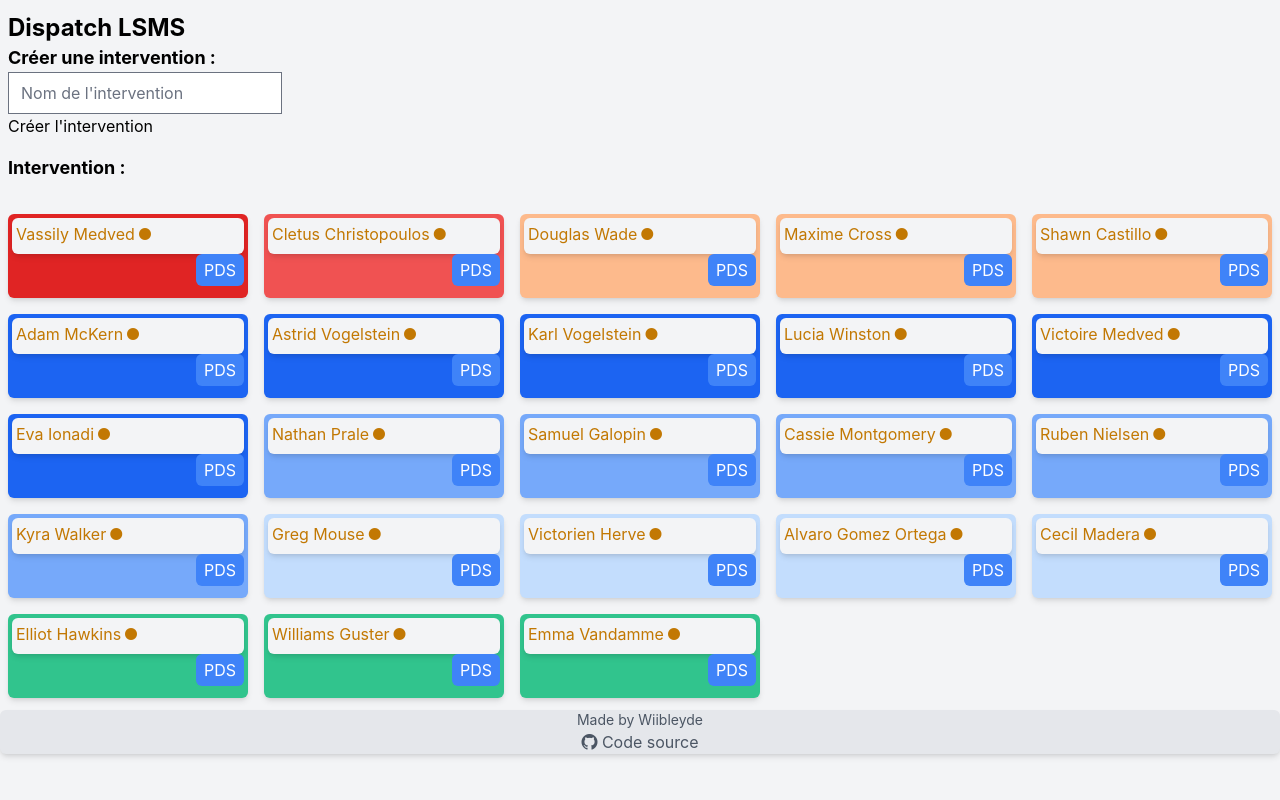
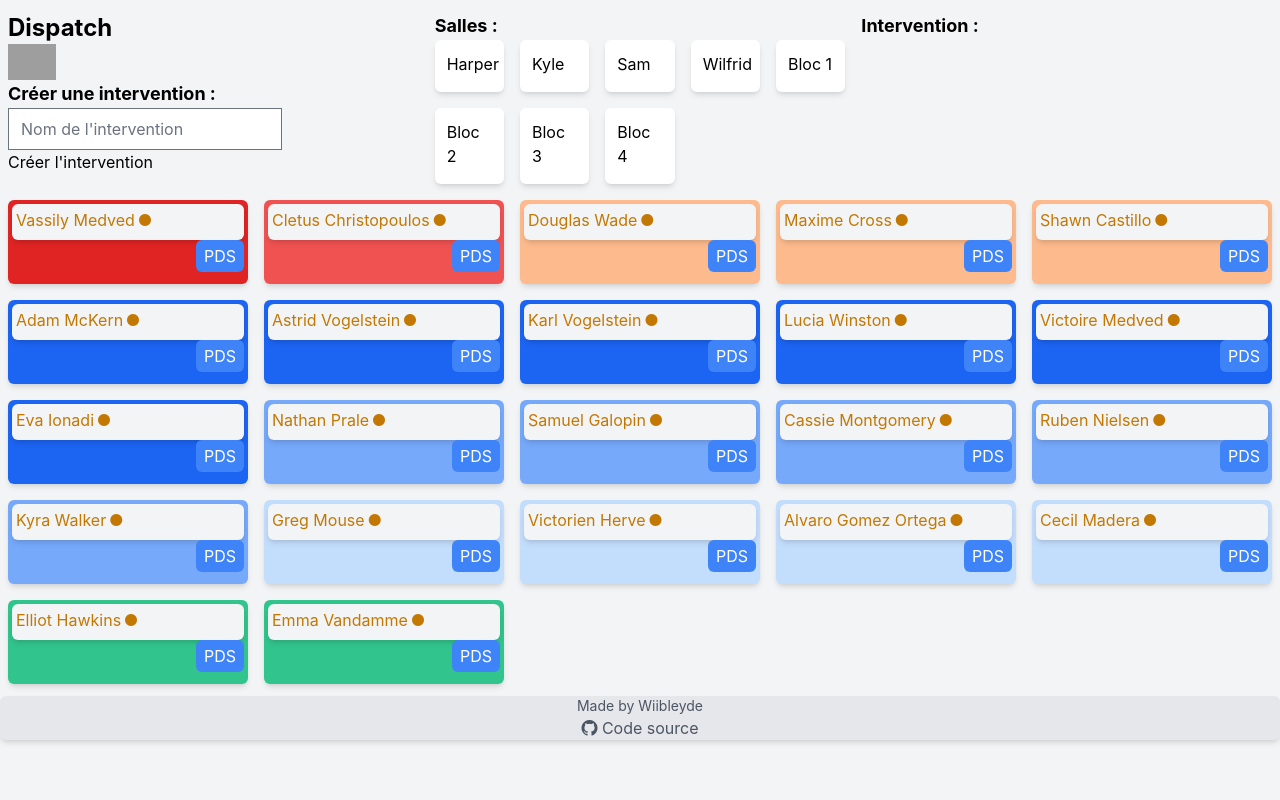
Before and after one commit to Wiibleyde/FailyV-Dispatch, a Flask app: page / in a window 1280 px wide. Run offline with Flask 3, Linux system fonts and the light colour scheme; data comes from the database, SQL or seed files in the repository; data that the repository does not hold is empty; some libraries are stand-ins or nearby versions; grey boxes are pictures that could not be loaded.

Commit message:
Update page style
Signed-off-by: Wiibleyde <nathan@bonnell.fr>

```diff
--- a/main.py
+++ b/main.py
@@ -102,7 +102,7 @@ def unsetDoctorIndispo(id):
 
 @app.route('/setDoctor/<int:idDoc>/toSalle/<string:idSalle>', methods=['GET', 'POST'])
 def setDoctorToSalle(idDoc, idSalle):
-    database.insertSalleDoc(idDoc, idSalle)
+    database.insertSalleDoc(idSalle, idDoc)
     doc = database.selectDocById(idDoc)
     flash(f'{doc[2]} {doc[1]} ajouté à la salle avec succès !', 'success')
     return redirect(url_for('index'))
@@ -160,7 +160,6 @@ if __name__=='__main__':
         31/03/2023 - 555-3425 Cecil Madera""","Résident")
     addDoctorsToDatabase(docs)
     docs = RegexUtils.doctorToList("""04/04/2023 - 555-0271 Elliot Hawkins
-        19/04/2023 - 555-7330 Williams Guster
         21/04/2023 - 555-1412 Emma Vandamme
         ""","Interne")
     addDoctorsToDatabase(docs)
--- a/services/SqlService.py
+++ b/services/SqlService.py
@@ -264,11 +264,11 @@ class SqlService:
             cursor.execute(req, (idDoc, idInt))
             connection.commit()
 
-    def deleteSalleDoc(self, id):
+    def deleteSalleDoc(self, idDoc, idSalle):
         with sqlite3.connect(self.filename) as connection:
             cursor = connection.cursor()
-            req = "DELETE FROM SallesDocteurs WHERE id = ?"
-            cursor.execute(req, (id,))
+            req = "DELETE FROM SallesDocteurs WHERE idDocteur = ? AND idSalle = ?"
+            cursor.execute(req, (idDoc, idSalle))
             connection.commit()
 
 
--- a/templates/fragments/import.html
+++ b/templates/fragments/import.html
@@ -1,3 +1,5 @@
 <script src="https://ajax.googleapis.com/ajax/libs/jquery/3.6.0/jquery.min.js"></script>
 <link rel="stylesheet" href="https://cdn.jsdelivr.net/npm/bootstrap-icons@1.10.4/font/bootstrap-icons.css">
 <link href="https://cdnjs.cloudflare.com/ajax/libs/flowbite/1.6.5/flowbite.min.css" rel="stylesheet" />
+<script src="https://cdn.jsdelivr.net/npm/bootstrap@5.3.0-alpha3/dist/js/bootstrap.bundle.min.js" integrity="sha384-ENjdO4Dr2bkBIFxQpeoTz1HIcje39Wm4jDKdf19U8gI4ddQ3GYNS7NTKfAdVQSZe" crossorigin="anonymous"></script>
+<script src="https://cdnjs.cloudflare.com/ajax/libs/flowbite/1.6.5/flowbite.min.js"></script>
--- a/templates/fragments/message.html
+++ b/templates/fragments/message.html
@@ -21,7 +21,7 @@
                 {% for compteur in range(0, errors|length) %}
                 <div class="bg-gray-300 border border-red-400 text-red-500 px-4 py-3 rounded relative" id="error{{ compteur }}">
                     <div class="bg-red-500 h-1 absolute top-0 left-0" id="errorProgressBar{{ compteur }}"></div>
-                    <strong class="font-bold">Error: </strong>
+                    <strong class="font-bold">Erreur : </strong>
                     <span class="block sm:inline">{{ errors[compteur] }}</span>
                     <button class="absolute top-0 bottom-0 right-0 px-4 py-3" onclick="closeMessageOnClick('#error{{ compteur }}')">
                         <span class="absolute top-0 bottom-0 right-0 px-4 py-3">
@@ -47,7 +47,7 @@
                 {% for compteur in range(0, successes|length) %}
                 <div class="bg-gray-300 border border-green-400 text-green-500 px-4 py-3 rounded relative" id="success{{ compteur }}">
                     <div class="bg-green-500 h-1 absolute top-0 left-0" id="successProgressBar{{ compteur }}"></div>
-                    <strong class="font-bold">Success: </strong>
+                    <strong class="font-bold">Succès : </strong>
                     <span class="block sm:inline">{{ successes[compteur] }}</span>
                     <button class="absolute top-0 bottom-0 right-0 px-4 py-3" onclick="closeMessageOnClick('#success{{ compteur }}')">
                         <span class="absolute top-0 bottom-0 right-0 px-4 py-3">
--- a/templates/index.html
+++ b/templates/index.html
@@ -13,47 +13,64 @@
     </header>
     <body class="bg-gray-100">
         <div class="container mx-auto px-2 py-3">
-            <div class="grid grid-cols-12 gap-4">
+            <div class="grid grid-cols-3 gap-4">
+                <div class="justify-start">
                     <div>
-                    <div class="col-12">
-                        <h1 class="text-2xl font-bold">Dispatch LSMS</h1>
+                        <h1 class="text-2xl font-bold">Dispatch <img src="https://media.discordapp.net/attachments/1078290195620835350/1078290236787929168/logo.png?width=1039&height=671" alt="LSMS Logo" class="w-12"></h1>
                     </div>
-                    <div class="col-12">
+                    <div>
                         <h2 class="text-lg font-bold mt-5">Créer une intervention :</h2>
                         {% block createInter %}
-                            <form method="post" class="">
+                            <form method="post" class="flex flex-col">
                                 {{ form.hidden_tag() }}
                                 <div class="text-black my-1">
                                     {{ form.nomInt }}
                                 </div>
-                                <div class="">
+                                <div class="text-black my-1">
                                     {{ form.submitInt }}
                                 </div>
                             </form>
                         {% endblock %}
                     </div>
                 </div>
+                <div class="justify-center">
                     <div>
-                    <div class="col-12 mb-4">
-                        <h2 class="text-lg font-bold mt-5">Intervention :</h2>
+                        <h2 class="text-lg font-bold mt-5">Salles :</h2>
                         <div class="grid grid-cols-5 gap-4">
-                            {% for intervention in interventions %}
+                            {% for salle in salles %}
                                 <div class="bg-white rounded-md shadow-md p-3">
-                                    <p class="mb-1">{{ intervention }} <a href="/deleteIntervention/{{ intervention.id }}" class="py-1 px-2 rounded-md text-white bg-red-600 hover:bg-red-700"><i class="bi bi-trash3"></i></a></p>
-                                    {% for intDoc in intDocs %}
-                                        {% if intDoc.idIntervention == intervention.id %}
+                                    <p class="mb-1">{{ salle }}</p>
                                     <div class="flex justify-between">
-                                                <a href="/unsetDoctor/{{ intDoc.idDocteur }}/fromIntervention/{{ intervention.id }}" class="py-1 px-2 rounded-md text-white bg-red-600 hover:bg-red-700">{{ doctors[intDoc.idDocteur - 1] }}</a>
-                                            </div>
+                                        {% for salleDoc in salleDocs %}
+                                            {% if salleDoc.idIntervention == salle.id %}
+                                                <a href="/unsetDoctor/{{ salleDoc.idDocteur }}/fromSalle/{{ salle.id }}" class="py-1 px-1 rounded-md text-white bg-red-600 hover:bg-red-700">{{ doctors[salleDoc.idDocteur - 1].prenom }}</a>
                                             {% endif %}
                                         {% endfor %}
+                                    </div>
                                 </div>
                             {% endfor %}
                         </div>
                     </div>
                 </div>
-                <div>
-                    <div class="col-12">
+                <div class="justify-end">
+                    <h2 class="text-lg font-bold mt-5">Intervention :</h2>
+                    <div class="grid grid-cols-3 gap-4">
+                        {% for intervention in interventions %}
+                            <div class="bg-white rounded-md shadow-md p-3">
+                                <p class="mb-1">{{ intervention }} <a href="/deleteIntervention/{{ intervention.id }}" class="py-1 px-2 rounded-md text-white bg-red-600 hover:bg-red-700"><i class="bi bi-trash3"></i></a></p>
+                                <div class="flex justify-between">
+                                    {% for intDoc in intDocs %}
+                                        {% if intDoc.idIntervention == intervention.id %}
+                                            <a href="/unsetDoctor/{{ intDoc.idDocteur }}/fromIntervention/{{ intervention.id }}" class="py-1 px-2 rounded-md text-white bg-red-600 hover:bg-red-700">{{ doctors[intDoc.idDocteur - 1].prenom }}</a>
+                                        {% endif %}
+                                    {% endfor %}
+                                </div>
+                            </div>
+                        {% endfor %}
+                    </div>
+                </div>
+            </div>
+            <div class=" mt-4">
                 <div class="grid grid-cols-5 gap-4">
                     {% for doctor in doctors %}
                         {% if doctor.grade == "Directeur"%}
@@ -83,10 +100,18 @@
                                             <a href="/unsetDoctorService/{{ doctor.id }}" class="py-1 px-2 rounded-md text-white bg-red-800 hover:bg-red-900">FDS</a>
                                             <a href="/setDoctorIndispo/{{ doctor.id }}" class="py-1 px-2 rounded-md text-white bg-yellow-500 hover:bg-yellow-600">Indispo</a>
                                             <div class="dropdown inline-block relative">
-                                                        <button onclick="dropdown('{{ doctor.id }}')" class="dropbtn bg-blue-500 text-white p-1 text-sm border-none cursor-pointer rounded-md">Inter</button>
+                                                <button onclick="interDropdown('{{ doctor.id }}')" class="dropbtn bg-blue-500 text-white p-1 text-sm border-none cursor-pointer rounded-md">Inter</button>
                                                 <div id="interDrop{{ doctor.id }}" class="dropdown-content absolute bg-gray-100 shadow-md rounded-md z-10">
                                                     {% for intervention in interventions %}
                                                         <a href="/setDoctor/{{ doctor.id }}/toIntervention/{{ intervention.id }}" class="block px-4 py-2 hover:bg-gray-300">{{ intervention }}</a>
+                                                    {% endfor %}
+                                                </div>
+                                            </div>
+                                            <div class="dropdown inline-block relative">
+                                                <button onclick="salleDropdown('{{ doctor.id + 500 }}')" class="dropbtn bg-blue-500 text-white p-1 text-sm border-none cursor-pointer rounded-md">Salle</button>
+                                                <div id="salleDrop{{ doctor.id + 500 }}" class="dropdown-content absolute bg-gray-100 shadow-md rounded-md z-10">
+                                                    {% for salle in salles %}
+                                                        <a href="/setDoctor/{{ doctor.id }}/toSalle/{{ salle.id }}" class="block px-4 py-2 hover:bg-gray-300">{{ salle }}</a>
                                                     {% endfor %}
                                                 </div>
                                             </div>
@@ -118,20 +143,6 @@
                 </div>
             </div>
         </div>
-            </div>
-            <!-- <div class="col-12">
-                <h2 class="text-lg font-bold mt-5">Salles :</h2>
-                <ul class="list-disc pl-5">
-                    {% for salle in salles %}
-                        {% if salle.indisponible == '0' %}
-                            <li class="text-green-600">{{ salle.nom }}</li>
-                        {% else %}
-                            <li class="text-red-600">{{ salle.nom }}</li>
-                        {% endif %}
-                    {% endfor %}
-                </ul>
-            </div> -->
-        </div>
     </body>
     <footer>
         <div class="container mx-auto text-center bottom-4 w-full bg-gray-200 shadow-md rounded-md">
@@ -139,19 +150,19 @@
             <p><a href="https://github.com/Wiibleyde/FailyV-Dispatch" class="text-gray-600 hover:text-gray-800"><i class="bi bi-github"></i> Code source</a></p>
         </div>
     </footer>
-    <script src="https://cdn.jsdelivr.net/npm/bootstrap@5.3.0-alpha3/dist/js/bootstrap.bundle.min.js" integrity="sha384-ENjdO4Dr2bkBIFxQpeoTz1HIcje39Wm4jDKdf19U8gI4ddQ3GYNS7NTKfAdVQSZe" crossorigin="anonymous"></script>
-    <script src="https://cdnjs.cloudflare.com/ajax/libs/flowbite/1.6.5/flowbite.min.js"></script>
     <script>
-        function dropdown(id) {
-            $("#interDrop" + id).toggleClass("show");
+        function interDropdown(id) {
+            $("#interDrop" + id).toggleClass("show")
+        }
+
+        function salleDropdown(id) {
+            $("#salleDrop" + id).toggleClass("show")
         }
 
         $(document).on("click", function(event) {
             if (!$(event.target).closest(".dropbtn").length) {
-                $(".dropdown-content.show").removeClass("show");
+                $(".dropdown-content.show").removeClass("show")
             }
-        });
-
-
+        })
     </script>
 </html>
```
Lines whose indentation alone changed are shown as unchanged.
